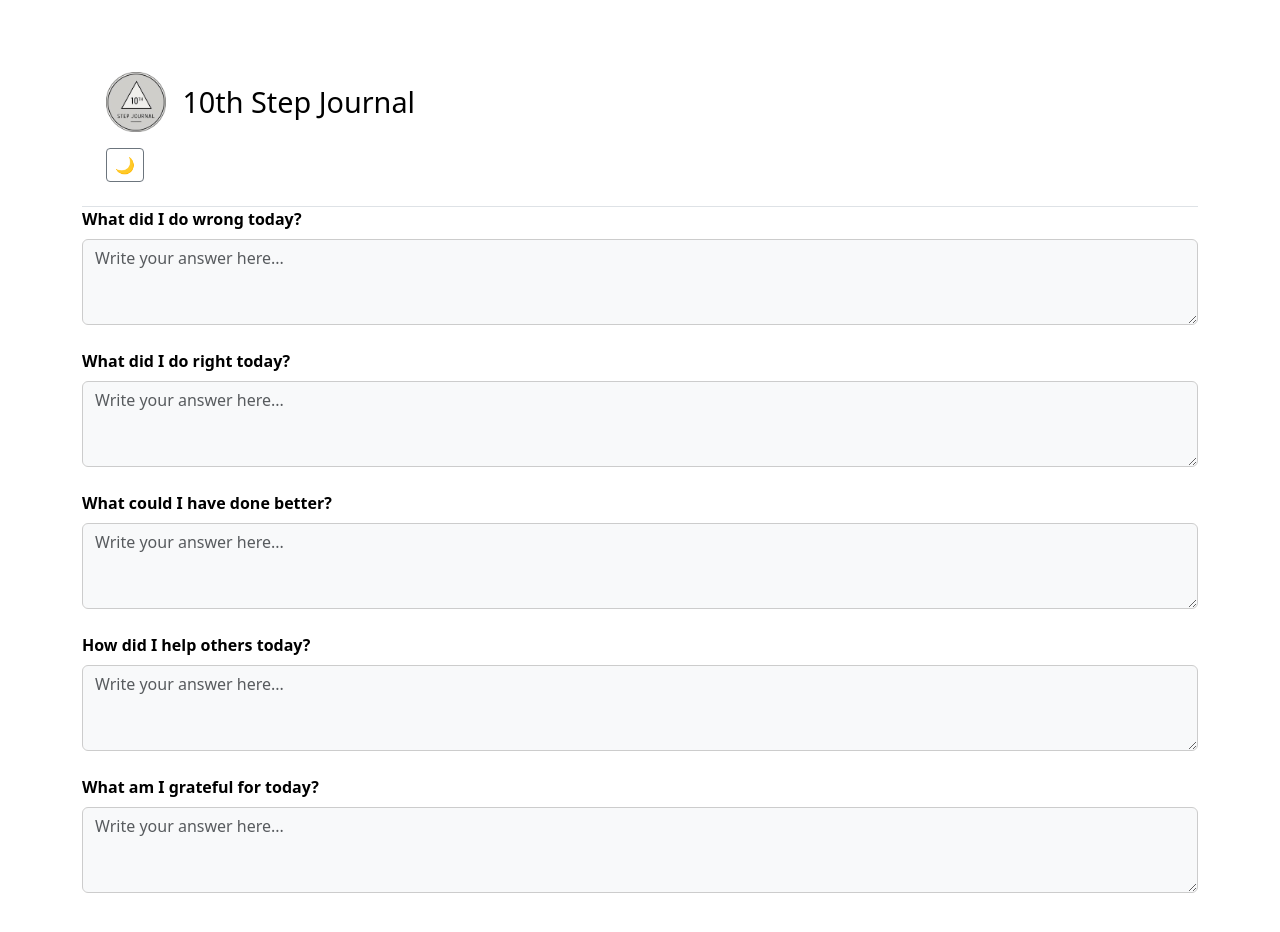
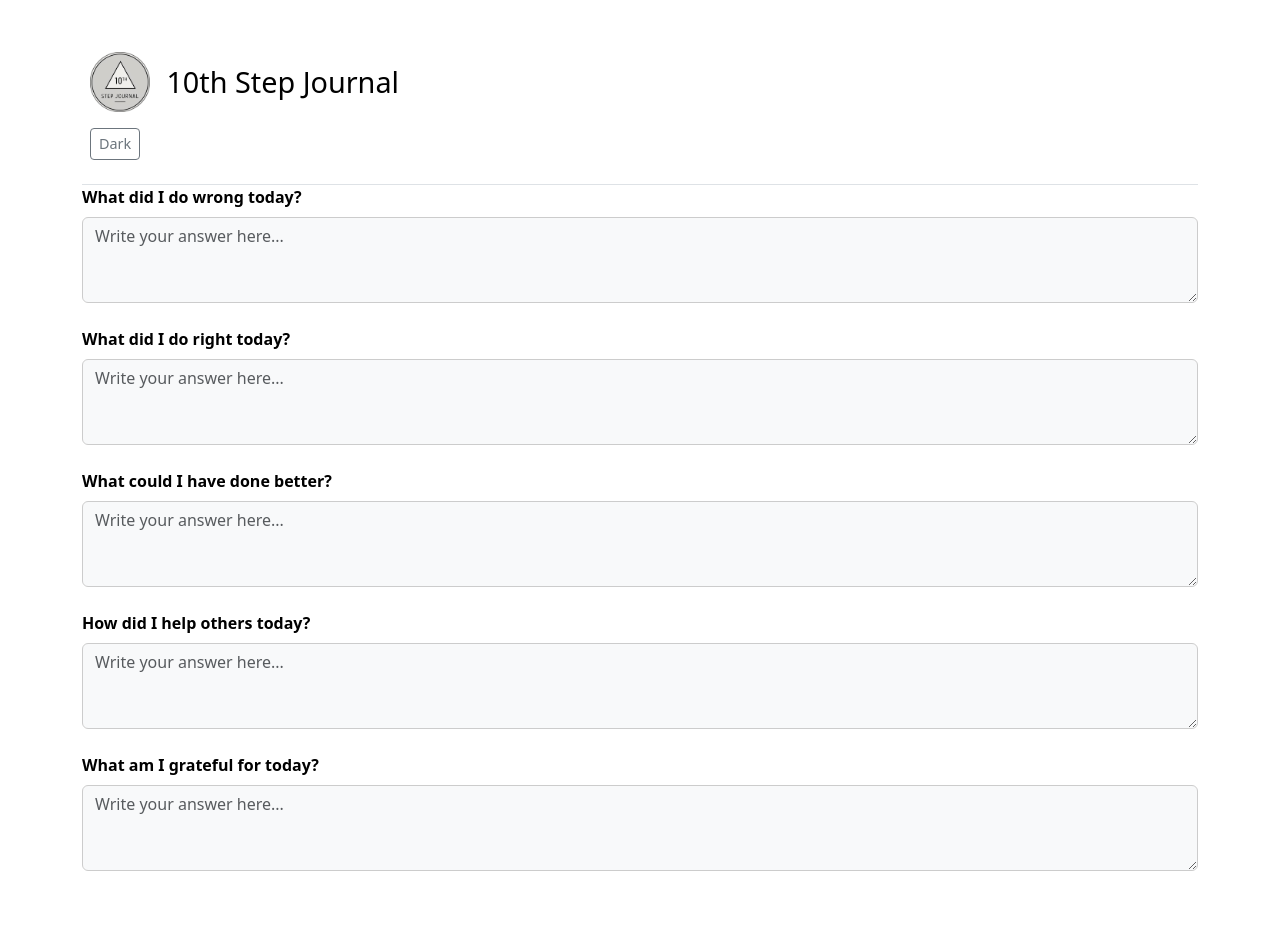
Before and after one commit to s-gruneberg/10step-journal, a React (Vite) app: page / in a window 1280 px wide. Shown: the top 932 px of the page. Built offline with nearby package versions, Linux system fonts and the light colour scheme.

Commit message:
modified header padding

```diff
--- a/src/components/Header.tsx
+++ b/src/components/Header.tsx
@@ -7,7 +7,7 @@ const Header = () => {
     const [menuOpen, setMenuOpen] = useState(false)
 
     return (
-        <header className="border-bottom p-4">
+        <header className="border-bottom pt-1 pb-4 pe-2 ps-2">
             {/* Top row: logo + title */}
             <div className="d-flex align-items-center mb-3">
                 <img src={logo} alt="10th Step Logo" height={60} className="me-3" />
@@ -23,9 +23,9 @@ const Header = () => {
                     className="btn btn-outline-secondary btn-sm d-flex align-items-center gap-1"
                     onClick={toggleDarkMode}
                     aria-label="Toggle dark mode"
-                    style={{ fontSize: '1rem', width: 'fit-content' }}
+                    style={{ fontSize: '.9rem', width: 'fit-content' }}
                 >
-                    {darkMode ? '🌞' : '🌙'}
+                    {darkMode ? 'Light' : 'Dark'}
                 </button>
 
                 {/* Hamburger menu button (right) */}
```
